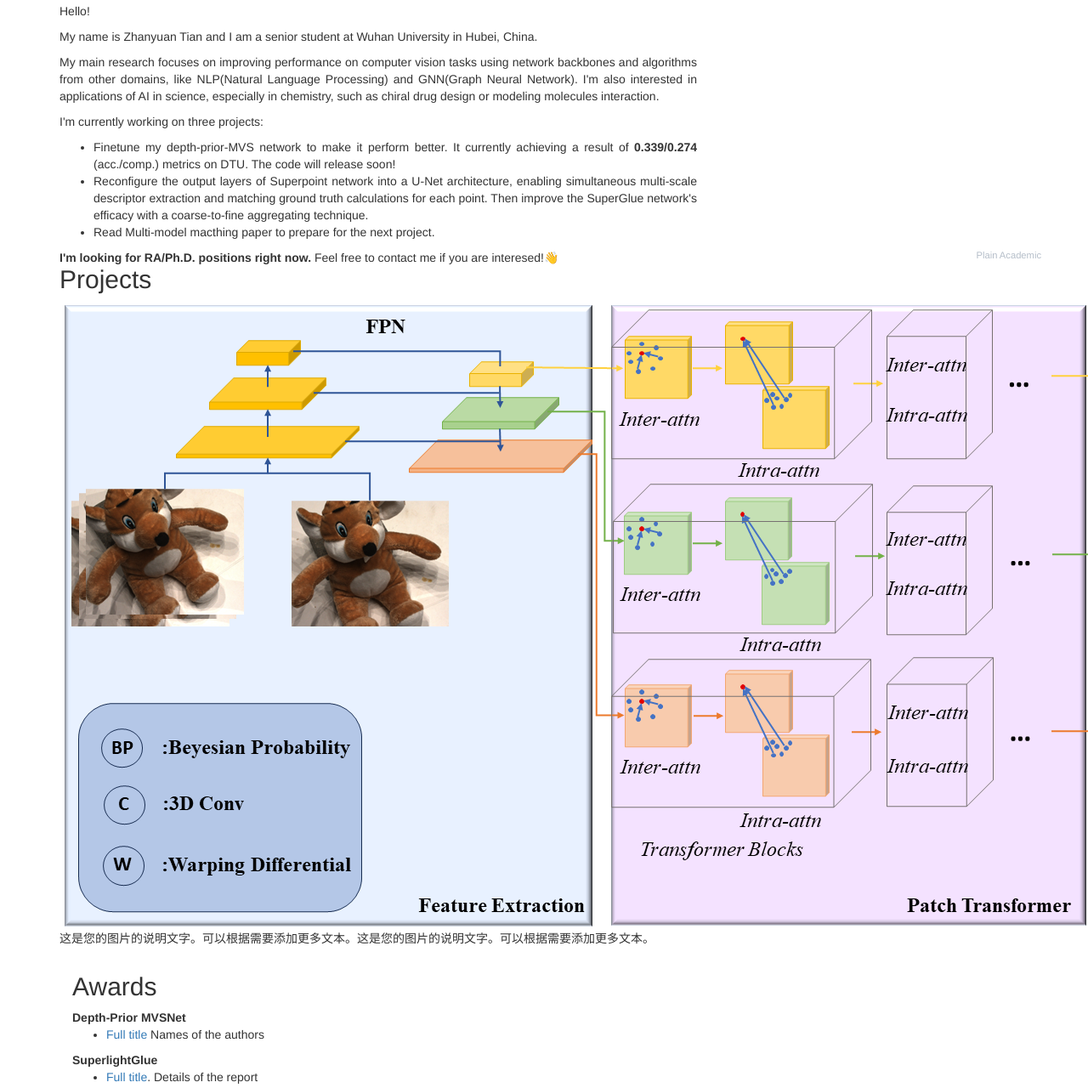
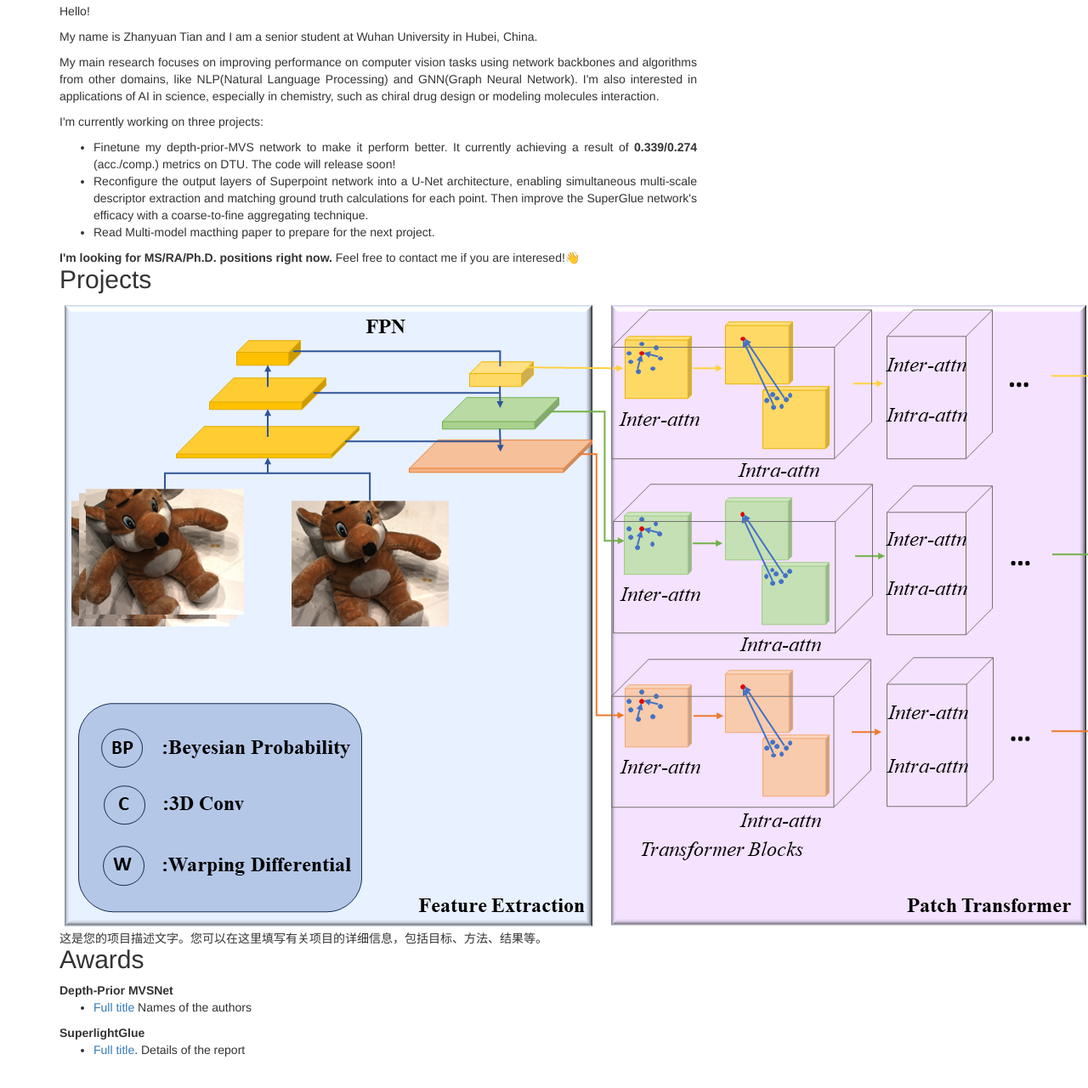
Before and after one commit to No-strum/No-strum.github.io, a plain HTML site: page index.html in a window 1280 px wide. Shown: the part 579-1859 px from the top of the page at 85% size. Drawn offline with nearby package versions, Linux system fonts and the light colour scheme.

Commit message:
Update index.html

```diff
--- a/index.html
+++ b/index.html
@@ -64,7 +64,7 @@
 					  <li>Reconfigure the output layers of Superpoint network into a U-Net architecture, enabling simultaneous multi-scale descriptor extraction and matching ground truth calculations for each point. Then improve the SuperGlue network's efficacy with a coarse-to-fine aggregating technique.</li>
 					  <li>Read Multi-model macthing paper to prepare for the next project.</li>
 					</ul>
-					<p><b>I'm looking for RA/Ph.D. positions right now.</b> Feel free to contact me if you are interesed!👋<p>
+					<p><b>I'm looking for MS/RA/Ph.D. positions right now.</b> Feel free to contact me if you are interesed!👋<p>
 
                 </div>
             </div>
@@ -90,10 +90,16 @@
 <!-- Projects -->
 <div class="col-md-8" style="height: 100vh;">
   <h2 id="Projects">Projects</h2>
+	  <div class="project">
+	    <img src="imgs/depth-prior-MVS.png" alt="Project Image" class="project-image">
+	    <div class="project-description">
+	      <p>
+	        这是您的项目描述文字。您可以在这里填写有关项目的详细信息，包括目标、方法、结果等。
+	      </p>
+	    </div>
+	  </div>
+	</div>
 
-	<img src="imgs/depth-prior-MVS.png" alt="Image Description" style="float: left; margin-right: 10px;">
-
-	<p style="text-align: justify;">这是您的图片的说明文字。可以根据需要添加更多文本。这是您的图片的说明文字。可以根据需要添加更多文本。</p>
 
 
 <!-- Awards -->
```
